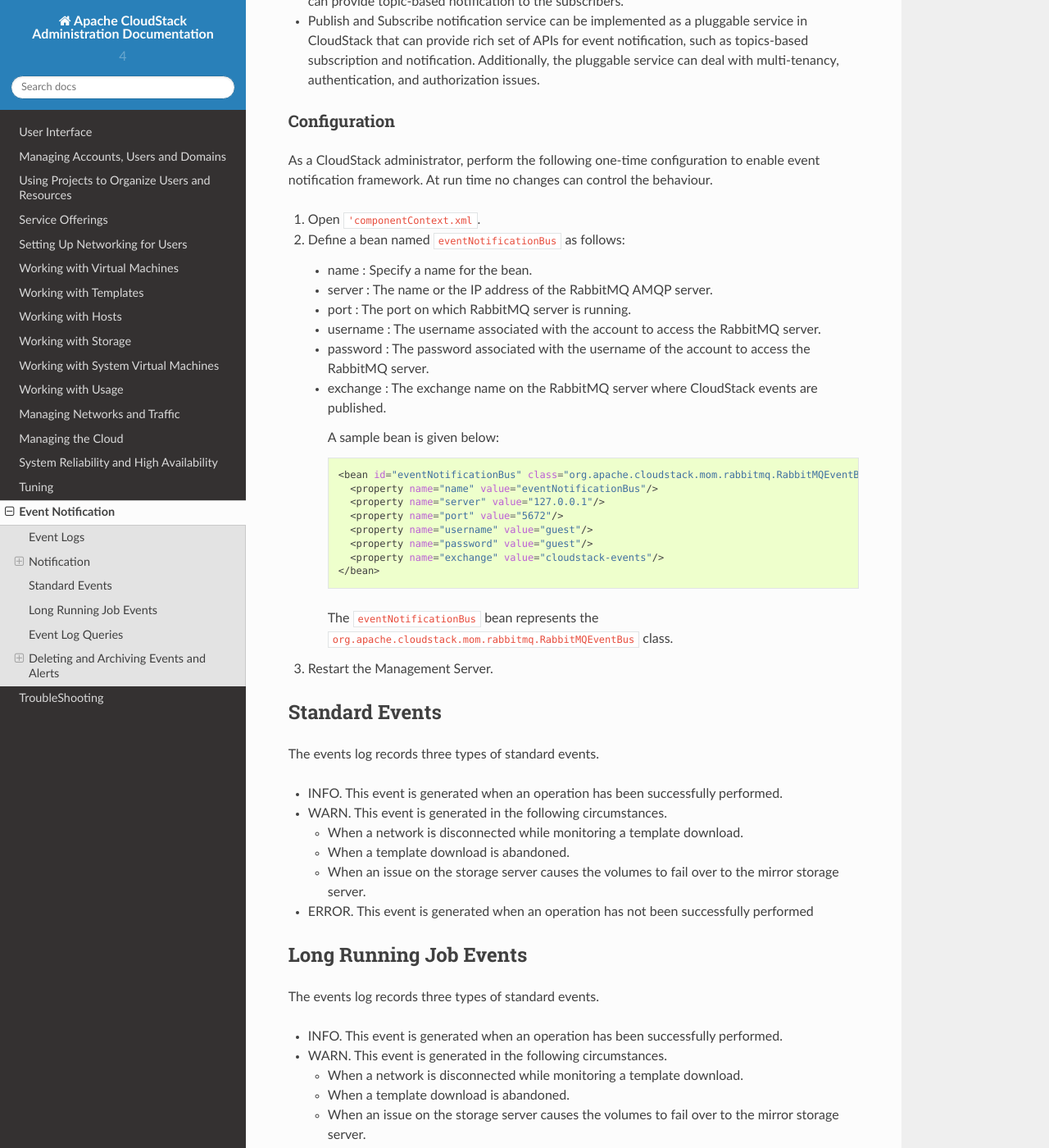
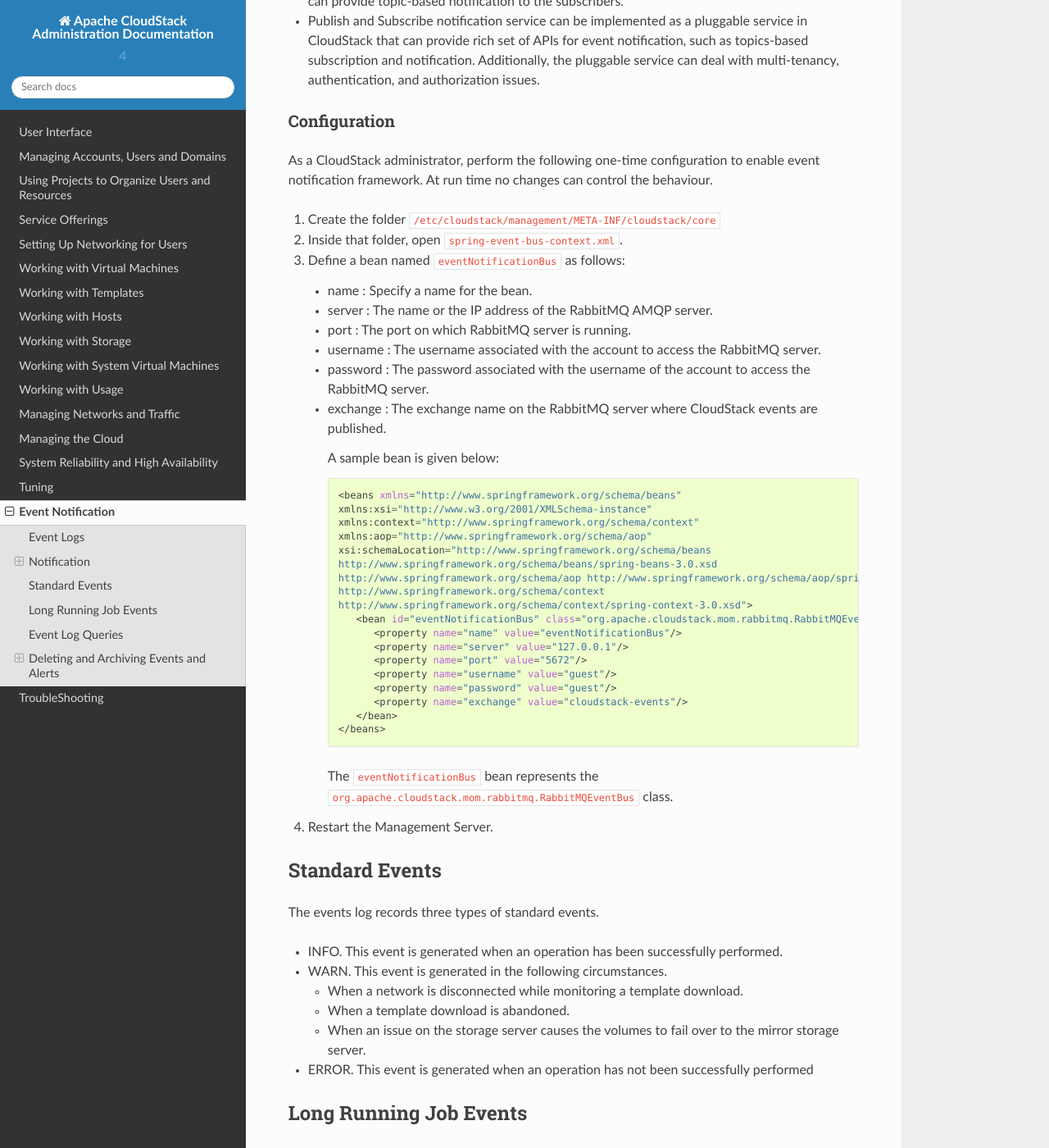
Before and after one commit to apache/cloudstack-docs-admin, a Sphinx documentation site: the page built from source/events.rst, in a window 1280 px wide and 1400 px high, scrolled down 1220 px. Shown: the whole window at 82% size. Built offline with Sphinx 7.4.7 and the Read the Docs theme 2.0.0, drawn with Linux system fonts in a browser that asks for light colours.

Commit message:
CLOUDSTACK-5879: Updated rabbitmq eventbus path
Signed-off-by: Pierre-Luc Dion <pdion891@apache.org>

```diff
--- a/source/events.rst
+++ b/source/events.rst
@@ -95,7 +95,9 @@
 configuration to enable event notification framework. At run time no
 changes can control the behaviour.
 
-#. Open ``'componentContext.xml``.
+#. Create the folder ``/etc/cloudstack/management/META-INF/cloudstack/core``
+
+#. Inside that folder, open ``spring-event-bus-context.xml``.
 
 #. Define a bean named ``eventNotificationBus`` as follows:
 
@@ -118,14 +120,24 @@
 
       .. code:: bash
 
-         <bean id="eventNotificationBus" class="org.apache.cloudstack.mom.rabbitmq.RabbitMQEventBus">
-           <property name="name" value="eventNotificationBus"/>
-           <property name="server" value="127.0.0.1"/>
-           <property name="port" value="5672"/>
-           <property name="username" value="guest"/>
-           <property name="password" value="guest"/>
-           <property name="exchange" value="cloudstack-events"/>
-         </bean>
+         <beans xmlns="http://www.springframework.org/schema/beans"
+         xmlns:xsi="http://www.w3.org/2001/XMLSchema-instance"
+         xmlns:context="http://www.springframework.org/schema/context"
+         xmlns:aop="http://www.springframework.org/schema/aop"
+         xsi:schemaLocation="http://www.springframework.org/schema/beans
+         http://www.springframework.org/schema/beans/spring-beans-3.0.xsd
+         http://www.springframework.org/schema/aop http://www.springframework.org/schema/aop/spring-aop-3.0.xsd
+         http://www.springframework.org/schema/context
+         http://www.springframework.org/schema/context/spring-context-3.0.xsd">
+            <bean id="eventNotificationBus" class="org.apache.cloudstack.mom.rabbitmq.RabbitMQEventBus">
+               <property name="name" value="eventNotificationBus"/>
+               <property name="server" value="127.0.0.1"/>
+               <property name="port" value="5672"/>
+               <property name="username" value="guest"/>
+               <property name="password" value="guest"/>
+               <property name="exchange" value="cloudstack-events"/>
+            </bean>
+         </beans>
 
       The ``eventNotificationBus`` bean represents the
       ``org.apache.cloudstack.mom.rabbitmq.RabbitMQEventBus`` class.
```
